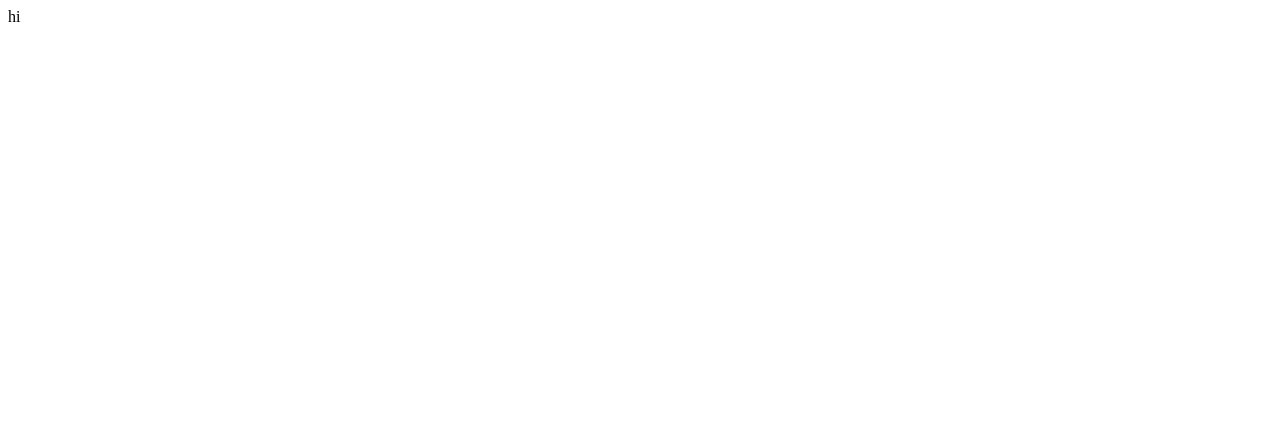
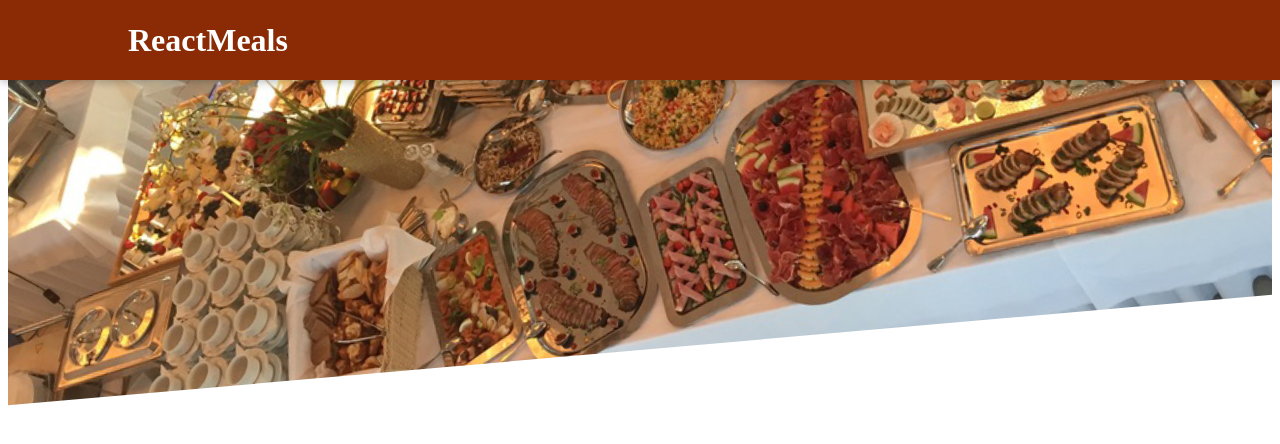
Before and after one commit to tensiJY/react-start, a React (Create React App) app: page / in a window 1280 px wide. Shown: the top 444 px of the page. Built offline with nearby package versions, Linux system fonts and the light colour scheme.

Commit message:
feat : header

```diff
--- a/src/App.js
+++ b/src/App.js
@@ -1,7 +1,12 @@
 import React from 'react';
+import Header from './components/Layout/Header';
 
 function App() {
-    return <div>hi</div>;
+    return (
+        <>
+            <Header />
+        </>
+    );
 }
 
 export default App;
--- a/src/components/Layout/Header.js
+++ b/src/components/Layout/Header.js
@@ -1,7 +1,20 @@
-import React from "react";
+import React from 'react';
+import classes from './Header.module.css';
+import mealsImage from '../../assets/meals.jpg';
 
 const Header = (props) => {
-
-}
+    return (
+        <>
+            <header className={classes.header}>
+                <h1>ReactMeals</h1>
+                <button>Cart</button>
+            </header>
+            {/* -가 있으므로 . 점표기법으로 쓸수 없다 */}
+            <div className={classes['main-image']}>
+                <img src={mealsImage} alt="A table full of delicious food!" />
+            </div>
+        </>
+    );
+};
 
 export default Header;
```
